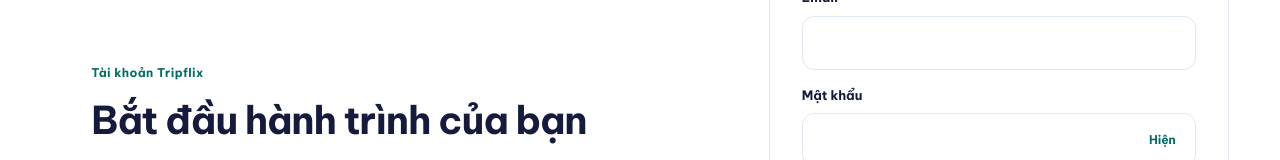
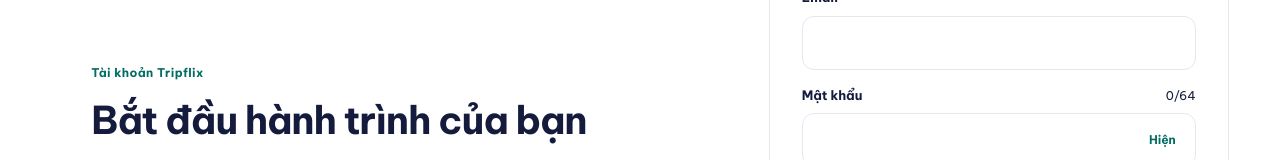
Before and after one commit to Sukemcute/tripflix-fe, a Next.js app in the folder apps/web/: page /login in a window 1280 px wide. Both pictures are taken after a click on the button "Chưa có tài khoản? Đăng ký". Shown: the part 636-796 px from the top of the page. Built offline with nearby package versions, Linux system fonts and the light colour scheme; no server answers.

Commit message:
feat(web): bộ đếm ký tự, mật khẩu mới tối đa 64 và tên tối đa 30
Ô đăng nhập và mật khẩu hiện tại vẫn nhận tới 128 cho tài khoản cũ.

Refs: TF05D

```diff
--- a/apps/web/src/app/globals.css
+++ b/apps/web/src/app/globals.css
@@ -1277,6 +1277,26 @@ h3 {
   margin-bottom: 8px;
   font-size: 13px;
   font-weight: 600;
+}
+/* Nhãn và bộ đếm ký tự "x/tối đa" trên cùng một hàng. */
+.auth-label-row {
+  display: flex;
+  justify-content: space-between;
+  align-items: baseline;
+  gap: 12px;
+  margin-bottom: 8px;
+}
+.auth-label-row label {
+  margin-bottom: 0;
+}
+.auth-count {
+  color: var(--color-text-subtle);
+  font-size: 12px;
+  font-variant-numeric: tabular-nums;
+}
+.auth-count.is-full {
+  color: var(--color-coral-ink);
+  font-weight: 700;
 }
 .auth-field input {
   width: 100%;
--- a/apps/web/src/features/auth/account-profile.tsx
+++ b/apps/web/src/features/auth/account-profile.tsx
@@ -3,6 +3,7 @@ import { HttpError, useApiSession } from '@tripflix/api-client';
 import * as auth from '@tripflix/api-client/core-api/auth/auth';
 import type { MyProfileDto, UpdateProfileDto } from '@tripflix/api-client/core-api/model/index';
 import { useMutation, useQuery, useQueryClient } from '@tanstack/react-query';
+import { DISPLAY_NAME_MAX } from '@tripflix/app-core';
 import { vi } from '@tripflix/i18n';
 import { useState, type ReactNode } from 'react';
 import { ApiErrorNotice } from '@/features/shared/api-state';
@@ -169,7 +170,7 @@ export function ProfileInfoCard({ userId }: { userId: string }) {
             <input
               id="profile-display-name"
               required
-              maxLength={50}
+              maxLength={DISPLAY_NAME_MAX}
               autoComplete="name"
               value={draft.displayName}
               onChange={(event) => update('displayName', event.target.value)}
--- a/apps/web/src/features/auth/account-security.tsx
+++ b/apps/web/src/features/auth/account-security.tsx
@@ -1,6 +1,7 @@
 'use client';
 import { useApiSession } from '@tripflix/api-client';
 import * as auth from '@tripflix/api-client/core-api/auth/auth';
+import { NEW_PASSWORD_MAX } from '@tripflix/app-core';
 import { t, vi } from '@tripflix/i18n';
 import { useMutation, useQuery, useQueryClient } from '@tanstack/react-query';
 import { useEffect, useRef, useState } from 'react';
@@ -63,6 +64,7 @@ function PasswordPanel() {
           label={vi.api.newPassword}
           required
           minLength={8}
+          maxChars={NEW_PASSWORD_MAX}
           autoComplete="new-password"
           value={newPassword}
           onValueChange={setNewPassword}
@@ -72,6 +74,7 @@ function PasswordPanel() {
           label={vi.api.confirmPassword}
           required
           minLength={8}
+          maxChars={NEW_PASSWORD_MAX}
           autoComplete="new-password"
           value={confirmation}
           onValueChange={setConfirmation}
--- a/apps/web/src/features/auth/auth-fields.tsx
+++ b/apps/web/src/features/auth/auth-fields.tsx
@@ -5,6 +5,7 @@ import {
   getRegistrationFieldError,
   type AuthAction,
 } from '@tripflix/api-client';
+import { countCharacters, CURRENT_PASSWORD_MAX } from '@tripflix/app-core';
 import { vi } from '@tripflix/i18n';
 import { useState, type InputHTMLAttributes } from 'react';
 
@@ -13,28 +14,61 @@ type InputProps = Omit<InputHTMLAttributes<HTMLInputElement>, 'onChange' | 'valu
   label: string;
   value: string;
   onValueChange: (value: string) => void;
+  /** Số ký tự tối đa có hiện bộ đếm "x/tối đa" cạnh nhãn; ô không cần bộ đếm vẫn dùng maxLength. */
+  maxChars?: number;
 };
 
-export function AuthField({ id, label, value, onValueChange, ...input }: InputProps) {
+/** Nhãn của ô, kèm bộ đếm ký tự khi ô có giới hạn (đổi màu khi chạm giới hạn). */
+function FieldLabel({ id, label, value, maxChars }: Pick<InputProps, 'id' | 'label' | 'value' | 'maxChars'>) {
+  const count = countCharacters(value);
   return (
-    <div className="auth-field">
+    <div className="auth-label-row">
       <label htmlFor={id}>{label}</label>
-      <input id={id} value={value} onChange={(event) => onValueChange(event.target.value)} {...input} />
+      {maxChars !== undefined && (
+        <span className={count >= maxChars ? 'auth-count is-full' : 'auth-count'} aria-hidden="true">
+          {count}/{maxChars}
+        </span>
+      )}
     </div>
   );
 }
 
-/** Ô mật khẩu có nút hiện/ẩn, để người dùng kiểm lại khi gõ trên màn hình nhỏ. */
-export function PasswordField({ id, label, value, onValueChange, ...input }: Omit<InputProps, 'type'>) {
+export function AuthField({ id, label, value, onValueChange, maxChars, ...input }: InputProps) {
+  return (
+    <div className="auth-field">
+      <FieldLabel id={id} label={label} value={value} maxChars={maxChars} />
+      <input
+        id={id}
+        value={value}
+        maxLength={maxChars}
+        onChange={(event) => onValueChange(event.target.value)}
+        {...input}
+      />
+    </div>
+  );
+}
+
+/**
+ * Ô mật khẩu có nút hiện/ẩn, để người dùng kiểm lại khi gõ trên màn hình nhỏ. maxChars: mật khẩu mới (64, có bộ đếm); bỏ trống: mật khẩu đang dùng, nhận tới
+ * CURRENT_PASSWORD_MAX, không hiện bộ đếm.
+ */
+export function PasswordField({
+  id,
+  label,
+  value,
+  onValueChange,
+  maxChars,
+  ...input
+}: Omit<InputProps, 'type'>) {
   const [isVisible, setVisible] = useState(false);
   return (
     <div className="auth-field">
-      <label htmlFor={id}>{label}</label>
+      <FieldLabel id={id} label={label} value={value} maxChars={maxChars} />
       <div className="auth-password">
         <input
           id={id}
           type={isVisible ? 'text' : 'password'}
-          maxLength={128}
+          maxLength={maxChars ?? CURRENT_PASSWORD_MAX}
           value={value}
           onChange={(event) => onValueChange(event.target.value)}
           {...input}
--- a/apps/web/src/features/auth/login-form.tsx
+++ b/apps/web/src/features/auth/login-form.tsx
@@ -3,6 +3,8 @@ import { getRetryAfterSeconds, useApiSession, useResendCooldown } from '@tripfli
 import {
   canSendRegistrationCode,
   describeDevice,
+  DISPLAY_NAME_MAX,
+  NEW_PASSWORD_MAX,
   getRegistrationPasswordStrength,
   REGISTRATION_CODE_PATTERN,
   REGISTRATION_PASSWORD_MIN,
@@ -137,7 +139,7 @@ export function LiveLogin({
             id="auth-display-name"
             label={vi.api.displayName}
             required
-            maxLength={50}
+            maxChars={DISPLAY_NAME_MAX}
             autoComplete="name"
             value={displayName}
             onValueChange={setDisplayName}
@@ -168,6 +170,7 @@ export function LiveLogin({
           label={vi.api.password}
           required
           minLength={isRegistering ? REGISTRATION_PASSWORD_MIN : 1}
+          maxChars={isRegistering ? NEW_PASSWORD_MAX : undefined}
           autoComplete={isRegistering ? 'new-password' : 'current-password'}
           value={password}
           disabled={isBusy}
--- a/apps/web/src/features/auth/reset-password.tsx
+++ b/apps/web/src/features/auth/reset-password.tsx
@@ -1,6 +1,7 @@
 'use client';
 import { getAuthErrorKind } from '@tripflix/api-client';
 import * as auth from '@tripflix/api-client/core-api/auth/auth';
+import { NEW_PASSWORD_MAX } from '@tripflix/app-core';
 import { vi } from '@tripflix/i18n';
 import { useMutation } from '@tanstack/react-query';
 import Link from 'next/link';
@@ -53,6 +54,7 @@ export function ResetPassword({ token }: { token: string | undefined }) {
             label={vi.api.newPassword}
             required
             minLength={8}
+            maxChars={NEW_PASSWORD_MAX}
             autoComplete="new-password"
             value={newPassword}
             onValueChange={setNewPassword}
@@ -62,6 +64,7 @@ export function ResetPassword({ token }: { token: string | undefined }) {
             label={vi.api.confirmPassword}
             required
             minLength={8}
+            maxChars={NEW_PASSWORD_MAX}
             autoComplete="new-password"
             value={confirmation}
             onValueChange={setConfirmation}
```
